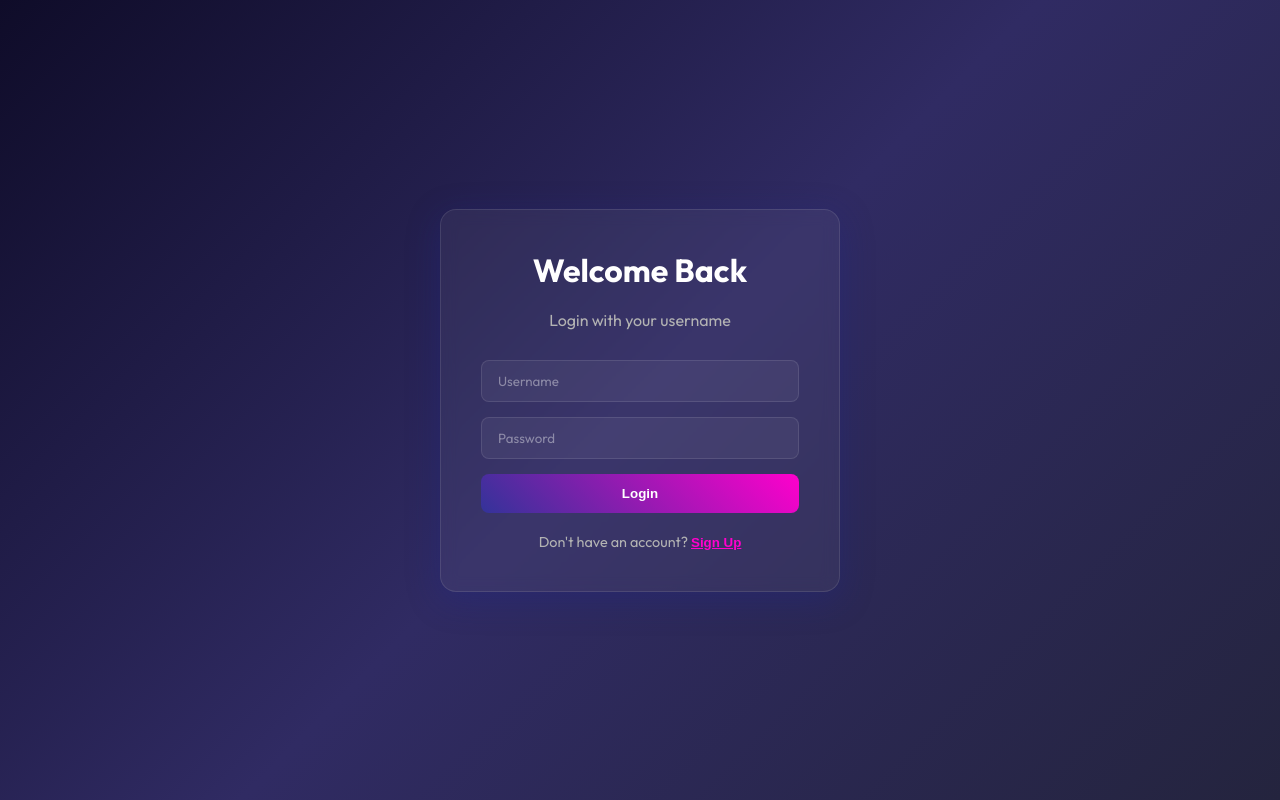
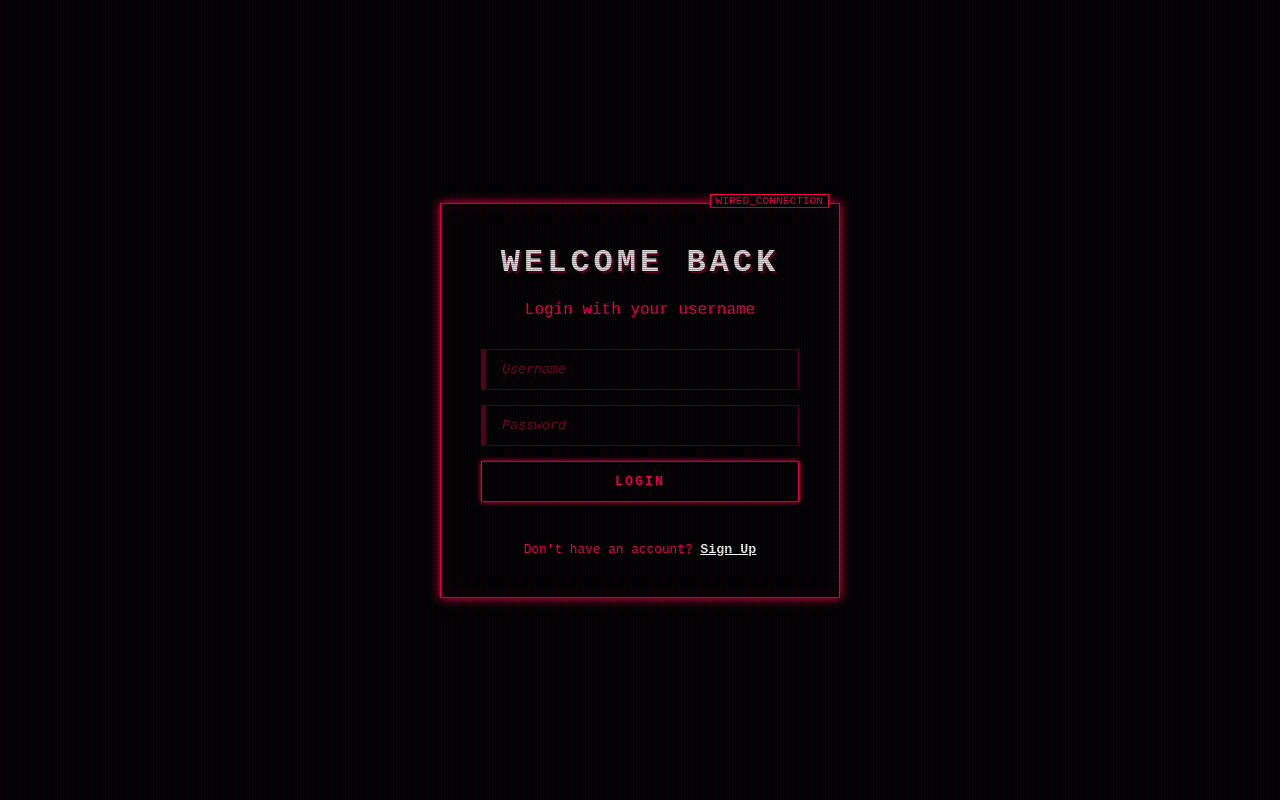
Before and after one commit to koshka0x67/purinpage, a Next.js app: page /login in a window 1280 px wide. Built offline with nearby package versions, Linux system fonts and the light colour scheme; no server answers.

Commit message:
cool colors and twilwind

```diff
--- a/package.json
+++ b/package.json
@@ -10,10 +10,13 @@
   },
   "dependencies": {
     "@supabase/supabase-js": "^2.91.0",
+    "@tailwindcss/postcss": "^4.1.18",
     "clsx": "^2.1.1",
     "next": "16.1.4",
+    "postcss": "^8.5.6",
     "react": "19.2.3",
-    "react-dom": "19.2.3"
+    "react-dom": "19.2.3",
+    "tailwindcss": "^4.1.18"
   },
   "devDependencies": {
     "@types/node": "^20",
--- /dev/null
+++ b/postcss.config.mjs
@@ -0,0 +1,7 @@
+const config = {
+    plugins: {
+        '@tailwindcss/postcss': {},
+    },
+};
+
+export default config;
--- a/src/app/globals.css
+++ b/src/app/globals.css
@@ -1,21 +1,16 @@
-@import url('https://fonts.googleapis.com/css2?family=Outfit:wght@300;400;500;600;700&display=swap');
+:root {
+  --background: #000000;
+  --text-main: #e0e0e0;
+  --accent-pink: #ff0055;
+  /* Lain/Navi pink */
+  --accent-dim: #59001f;
+  --wired-grid: rgba(255, 0, 85, 0.15);
 
-:root {
-  --background: #0f0c29;
-  --background-gradient: linear-gradient(135deg, #0f0c29, #302b63, #24243e);
-  --primary: #ffffff;
-  --secondary: #b3b3b3;
-  --accent: #ff00cc;
-  --accent-gradient: linear-gradient(45deg, #333399, #ff00cc);
+  --glass-bg: rgba(10, 10, 10, 0.85);
+  --glass-border: var(--accent-pink);
+  --glass-shadow: 0 0 15px rgba(255, 0, 85, 0.3);
 
-  --glass-bg: rgba(255, 255, 255, 0.05);
-  --glass-border: rgba(255, 255, 255, 0.1);
-  --glass-shadow: 0 8px 32px 0 rgba(31, 38, 135, 0.37);
-  --glass-blur: blur(8px);
-
-  --card-bg: rgba(255, 255, 255, 0.03);
-  --input-bg: rgba(255, 255, 255, 0.05);
-  --input-border: rgba(255, 255, 255, 0.1);
+  --font-main: "Courier New", Courier, monospace;
 }
 
 * {
@@ -28,13 +23,28 @@ html,
 body {
   max-width: 100vw;
   overflow-x: hidden;
-  font-family: 'Outfit', sans-serif;
+  font-family: var(--font-main);
   background: var(--background);
-  background: var(--background-gradient);
-  color: var(--primary);
+  color: var(--text-main);
   min-height: 100vh;
 }
 
+/* CRT Scanline Overlay */
+body::after {
+  content: " ";
+  display: block;
+  position: fixed;
+  top: 0;
+  left: 0;
+  bottom: 0;
+  right: 0;
+  background: linear-gradient(rgba(18, 16, 16, 0) 50%, rgba(0, 0, 0, 0.25) 50%), linear-gradient(90deg, rgba(255, 0, 0, 0.06), rgba(0, 255, 0, 0.02), rgba(0, 0, 255, 0.06));
+  z-index: 9999;
+  background-size: 100% 2px, 3px 100%;
+  pointer-events: none;
+}
+
+/* Wired Grid Background */
 body::before {
   content: '';
   position: fixed;
@@ -42,61 +52,137 @@ body::before {
   left: 0;
   width: 100%;
   height: 100%;
-  background:
-    radial-gradient(circle at 15% 50%, rgba(118, 75, 162, 0.45) 0%, transparent 25%),
-    radial-gradient(circle at 85% 30%, rgba(102, 126, 234, 0.45) 0%, transparent 25%);
+  background-image:
+    linear-gradient(var(--wired-grid) 1px, transparent 1px),
+    linear-gradient(90deg, var(--wired-grid) 1px, transparent 1px);
+  background-size: 40px 40px;
   z-index: -1;
-  pointer-events: none;
+  opacity: 0.5;
 }
 
 a {
-  color: inherit;
+  color: var(--accent-pink);
   text-decoration: none;
+  text-shadow: 0 0 5px var(--accent-pink);
+  transition: all 0.2s ease;
 }
 
-/* Glassmorphism Utilities */
-.glass-panel {
-  background: var(--glass-bg);
-  backdrop-filter: var(--glass-blur);
-  -webkit-backdrop-filter: var(--glass-blur);
-  border: 1px solid var(--glass-border);
-  box-shadow: var(--glass-shadow);
-  border-radius: 16px;
+a:hover {
+  text-shadow: 0 0 10px var(--accent-pink), 0 0 20px var(--accent-pink);
+  letter-spacing: 1px;
 }
 
+/* Cyber-Grunge Panel */
+.glass-panel {
+  background: black;
+  border: 1px solid var(--accent-pink);
+  box-shadow: 0 0 10px var(--accent-pink), inset 0 0 20px rgba(255, 0, 85, 0.1);
+  border-radius: 0;
+  /* Sharp corners for cyber feel */
+  position: relative;
+}
+
+.glass-panel::before {
+  content: 'WIRED_CONNECTION';
+  position: absolute;
+  top: -10px;
+  right: 10px;
+  background: black;
+  color: var(--accent-pink);
+  font-size: 0.7rem;
+  padding: 0 5px;
+  border: 1px solid var(--accent-pink);
+}
+
+/* Buttons */
 .primary-btn {
-  background: var(--accent-gradient);
-  color: white;
-  border: none;
-  border-radius: 8px;
+  background: black;
+  color: var(--accent-pink);
+  border: 1px solid var(--accent-pink);
+  border-radius: 0;
   padding: 12px 24px;
-  font-weight: 600;
+  font-family: var(--font-main);
+  font-weight: 700;
+  text-transform: uppercase;
   cursor: pointer;
-  transition: all 0.3s ease;
-  text-align: center;
+  transition: all 0.2s ease;
+  box-shadow: 0 0 5px var(--accent-pink);
+  letter-spacing: 2px;
 }
 
 .primary-btn:hover {
-  transform: translateY(-2px);
-  box-shadow: 0 5px 15px rgba(255, 0, 204, 0.4);
+  background: var(--accent-pink);
+  color: black;
+  box-shadow: 0 0 20px var(--accent-pink);
 }
 
+.primary-btn:disabled {
+  opacity: 0.5;
+  cursor: not-allowed;
+}
+
+/* Inputs */
 .input-field {
-  background: var(--input-bg);
-  border: 1px solid var(--input-border);
-  border-radius: 8px;
+  background: black;
+  border: 1px solid var(--accent-dim);
+  border-left: 5px solid var(--accent-dim);
+  border-radius: 0;
   padding: 12px 16px;
   color: white;
   width: 100%;
-  font-family: inherit;
-  transition: border-color 0.3s ease;
+  font-family: var(--font-main);
   outline: none;
+  transition: all 0.3s ease;
 }
 
 .input-field:focus {
-  border-color: rgba(255, 255, 255, 0.3);
+  border-color: var(--accent-pink);
+  border-left: 5px solid var(--accent-pink);
+  box-shadow: -5px 0 10px rgba(255, 0, 85, 0.2);
 }
 
 .input-field::placeholder {
-  color: rgba(255, 255, 255, 0.4);
+  color: rgba(255, 0, 85, 0.5);
+  font-style: italic;
 }
+
+/* Glitch Animation for Headings */
+@keyframes glitch {
+  0% {
+    transform: translate(0)
+  }
+
+  20% {
+    transform: translate(-2px, 2px)
+  }
+
+  40% {
+    transform: translate(-2px, -2px)
+  }
+
+  60% {
+    transform: translate(2px, 2px)
+  }
+
+  80% {
+    transform: translate(2px, -2px)
+  }
+
+  100% {
+    transform: translate(0)
+  }
+}
+
+h1,
+h2,
+h3 {
+  text-transform: uppercase;
+  letter-spacing: 4px;
+  text-shadow: 2px 2px 0px var(--accent-dim);
+}
+
+h1:hover {
+  animation: glitch 0.2s infinite;
+  color: white;
+  text-shadow: 2px 2px 0px var(--accent-pink);
+}
--- a/src/app/login/page.tsx
+++ b/src/app/login/page.tsx
@@ -78,21 +78,21 @@ export default function LoginPage() {
                 <h1 style={{ textAlign: "center", fontSize: "2rem", fontWeight: 700 }}>
                     {isLogin ? "Welcome Back" : "Join Purin Page"}
                 </h1>
-                <p style={{ textAlign: "center", color: "var(--secondary)", marginBottom: "10px" }}>
+                <p style={{ textAlign: "center", color: "var(--accent-pink)", marginBottom: "10px" }}>
                     {isLogin ? "Login with your username" : "Create an account to get started"}
                 </p>
 
                 {error && (
                     <div style={{
-                        background: "rgba(255, 50, 50, 0.2)",
-                        border: "1px solid rgba(255, 50, 50, 0.5)",
-                        color: "#ffcccc",
+                        background: "rgba(255, 0, 0, 0.1)",
+                        border: "1px solid red",
+                        color: "red",
                         padding: "10px",
-                        borderRadius: "8px",
                         fontSize: "0.9rem",
-                        textAlign: "center"
+                        textAlign: "center",
+                        textTransform: "uppercase"
                     }}>
-                        {error}
+                        ERROR: {error}
                     </div>
                 )}
 
@@ -119,17 +119,18 @@ export default function LoginPage() {
                     </button>
                 </form>
 
-                <p style={{ textAlign: "center", fontSize: "0.9rem", color: "var(--secondary)" }}>
+                <p style={{ textAlign: "center", fontSize: "0.8rem", color: "var(--accent-pink)", marginTop: "20px" }}>
                     {isLogin ? "Don't have an account? " : "Already have an account? "}
                     <button
                         onClick={() => setIsLogin(!isLogin)}
                         style={{
                             background: "none",
                             border: "none",
-                            color: "var(--accent)",
+                            color: "white",
                             cursor: "pointer",
                             fontWeight: 600,
                             textDecoration: "underline",
+                            fontFamily: "var(--font-main)"
                         }}
                     >
                         {isLogin ? "Sign Up" : "Login"}
```
Also changed, not shown: src/app/page.tsx (+3 -6 lines), 1 other file (tests, documents, lock files or other folders).
